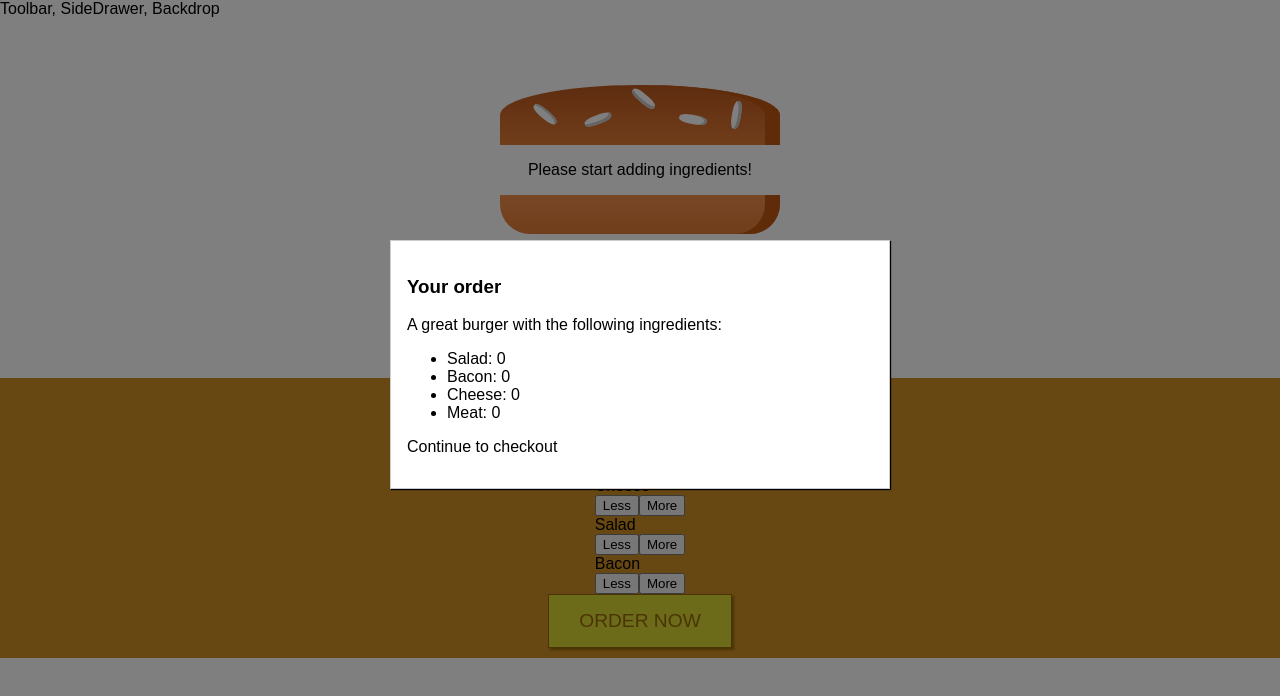
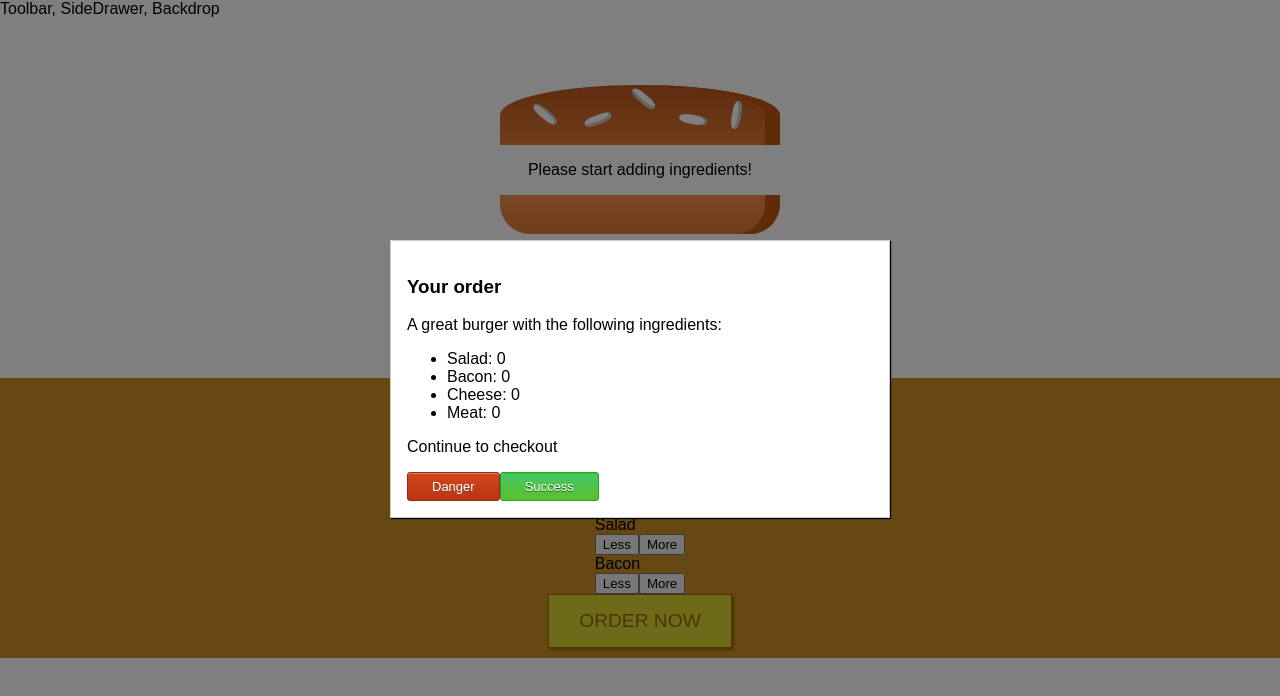
Before and after one commit to SaparovNiv/BurgerBuilder, a React (Create React App) app: page / in a window 1280 px wide. Both pictures are taken after a click on the button "ORDER NOW". Shown: the top 696 px of the page. Built offline with nearby package versions, Linux system fonts and the light colour scheme.

Commit message:
add cancel and continue buttons

```diff
--- a/src/components/Burger/OrderSummary/OrderSummary.js
+++ b/src/components/Burger/OrderSummary/OrderSummary.js
@@ -1,5 +1,6 @@
 import React from 'react';
 import Aux from '../../../hoc/Aux';
+import Button from '../../UI/Button/Button';
 
 const orderSummary = (props) => {
     const ingredientSummary = Object.keys(props.ingredients)
@@ -14,6 +15,8 @@ const orderSummary = (props) => {
                 {ingredientSummary}
             </ul>
             <p>Continue to checkout</p>
+            <Button btnType='Danger' click={props.cancelOrder}>Cancel</Button>
+            <Button btnType='Success' click={props.makeOrder}>Continue</Button>
         </Aux>
     )
 };
--- /dev/null
+++ b/src/components/UI/Button/Button.js
@@ -0,0 +1,11 @@
+import React from 'react';
+import classes from './Button.module.css';
+import classs from './Button.module.css'
+const button = (props) => (
+    <button
+        className={classes[props.btnType]}
+        onClick={props.click}>
+        {props.btnType}</button>
+)
+
+export default button;
--- /dev/null
+++ b/src/components/UI/Button/Button.module.css
@@ -0,0 +1,47 @@
+.Danger {
+	box-shadow:inset 0px 1px 0px 0px #cf866c;
+	background:linear-gradient(to bottom, #d0451b 5%, #bc3315 100%);
+	background-color:#d0451b;
+	border-radius:3px;
+	border:1px solid #942911;
+	display:inline-block;
+	cursor:pointer;
+	color:#ffffff;
+	font-family:Arial;
+	font-size:13px;
+	padding:6px 24px;
+	text-decoration:none;
+	text-shadow:0px 1px 0px #854629;
+}
+.Danger:hover {
+	background:linear-gradient(to bottom, #bc3315 5%, #d0451b 100%);
+	background-color:#bc3315;
+}
+.Danger:active {
+	position:relative;
+	top:1px;
+}
+
+.Success {
+	box-shadow:inset 0px 1px 0px 0px #3dc21b;
+	background:linear-gradient(to bottom, #44c767 5%, #5cbf2a 100%);
+	background-color:#44c767;
+	border-radius:3px;
+	border:1px solid #18ab29;
+	display:inline-block;
+	cursor:pointer;
+	color:#ffffff;
+	font-family:Arial;
+	font-size:13px;
+	padding:6px 24px;
+	text-decoration:none;
+	text-shadow:0px 1px 0px #2f6627;
+}
+.Success:hover {
+	background:linear-gradient(to bottom, #5cbf2a 5%, #44c767 100%);
+	background-color:#5cbf2a;
+}
+.Success:active {
+	position:relative;
+	top:1px;
+}
--- a/src/containers/BurgerBuilder/BurgerBuilder.js
+++ b/src/containers/BurgerBuilder/BurgerBuilder.js
@@ -24,11 +24,15 @@ class BurgerBuilder extends Component {
     }
 
     purchaseHandler = () => {
-        this.setState({purchasing: true});
+        this.setState({ purchasing: true });
     }
 
     purchaseCancelHandler = () => {
-        this.setState({purchasing: false});
+        this.setState({ purchasing: false });
+    }
+
+    purchaseContinueHandler = () => {
+        alert("good to have you nigga")
     }
 
     addIngredientHandler = (type) => {
@@ -58,14 +62,14 @@ class BurgerBuilder extends Component {
         return (
             <Aux>
                 <Modal show={this.state.purchasing} modalClosed={this.purchaseCancelHandler}>
-                    <OrderSummary ingredients={this.state.ingredients}/>
+                    <OrderSummary ingredients={this.state.ingredients} makeOrder={this.purchaseContinueHandler} cancelOrder={this.purchaseCancelHandler} />
                 </Modal>
                 <Burger ingredients={this.state.ingredients} />
                 <BuildControls
                     ingredientAdded={this.addIngredientHandler}
                     ingredientRemoved={this.removeIngredientHandler}
                     price={this.state.totalPrice}
-                    ordered={this.purchaseHandler}/>
+                    ordered={this.purchaseHandler} />
             </Aux>
         );
     }
```
